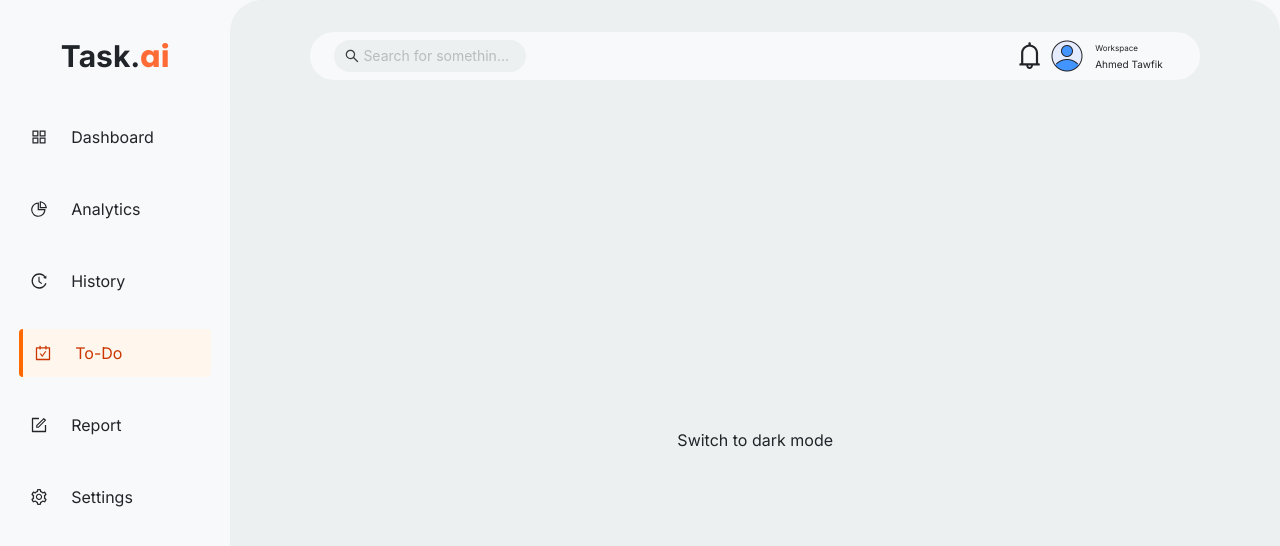
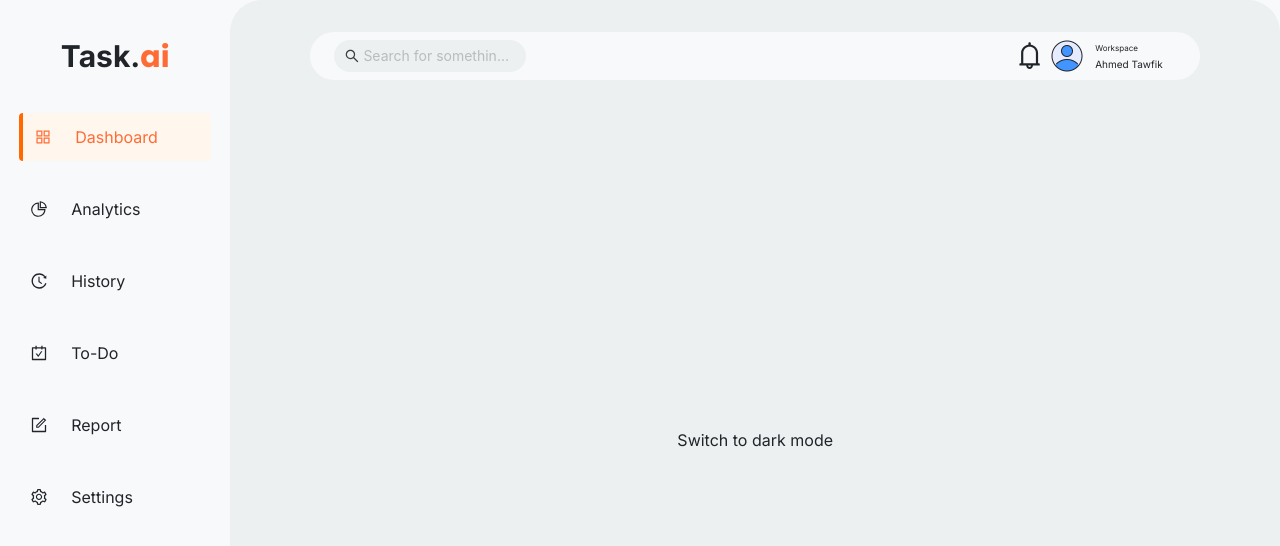
Before and after one commit to FreyGold/AntD, a React (Vite) app: page /dashboard in a window 1280 px wide. Shown: the top 546 px of the page. Built offline with nearby package versions, Linux system fonts and the light colour scheme.

Commit message:
Configure routes

```diff
--- a/src/components/Sidebar.tsx
+++ b/src/components/Sidebar.tsx
@@ -10,16 +10,21 @@ import {
 import SidebarItem from "./SidebarItem";
 
 const items = [
-   { key: "1", icon: <AppstoreOutlined />, label: "Dashboard" },
+   {
+      key: "1",
+      icon: <AppstoreOutlined />,
+      label: "Dashboard",
+      path: "dashboard",
+   },
    { key: "2", icon: <PieChartOutlined />, label: "Analytics" },
    { key: "3", icon: <HistoryOutlined />, label: "History" },
-   { key: "4", icon: <CarryOutOutlined />, label: "To-Do" },
+   { key: "4", icon: <CarryOutOutlined />, label: "To-Do", path: "todo" },
    { key: "5", icon: <FormOutlined />, label: "Report" },
    { key: "6", icon: <SettingOutlined />, label: "Settings" },
 ];
 
 function Sidebar() {
-   const [selectedKey, setSelectedKey] = useState("4");
+   const [selectedKey, setSelectedKey] = useState("1");
 
    return (
       <div className="p-6 py-12 flex h-full w-[18%] items-center flex-col">
--- a/src/components/SidebarItem.tsx
+++ b/src/components/SidebarItem.tsx
@@ -1,6 +1,7 @@
 import type { JSX } from "react";
+import { NavLink } from "react-router";
 
-type Item = { key: string; icon: JSX.Element; label: string };
+type Item = { key: string; icon: JSX.Element; label: string; path?: string };
 
 function SidebarItem({
    item,
@@ -12,17 +13,19 @@ function SidebarItem({
    onClick?: () => void;
 }) {
    return (
-      <div
+      <NavLink
+         to={item.path ? item.path : ""}
          className={`flex gap-6 cursor-pointer items-center px-3 py-2  h-12 rounded transition-colors ${
             selected
-               ? "bg-orange-50 border-l-4 border-orange-500 text-orange-700 w-48 "
-               : "hover:bg-gray-200"
+               ? "bg-orange-50 border-l-4 border-orange-500 text-primary w-48 "
+               : "hover:bg-gray-200 hover:text-primary"
          }`}
+         aria-disabled={item.key === "1" || item.key === "4" ? "true" : "false"}
          key={item.key}
          onClick={onClick}>
          {item.icon}
          <p>{item.label}</p>
-      </div>
+      </NavLink>
    );
 }
 
--- a/src/layouts/MainLayout.tsx
+++ b/src/layouts/MainLayout.tsx
@@ -1,4 +1,4 @@
-import Bar from "@/components/Bar";
+import Bar from "@/components/SearchBar";
 import Sidebar from "@/components/Sidebar";
 import { Outlet } from "react-router";
 
```
Also changed, not shown: src/components/SearchBar.tsx (renamed from src/components/Bar.tsx).
